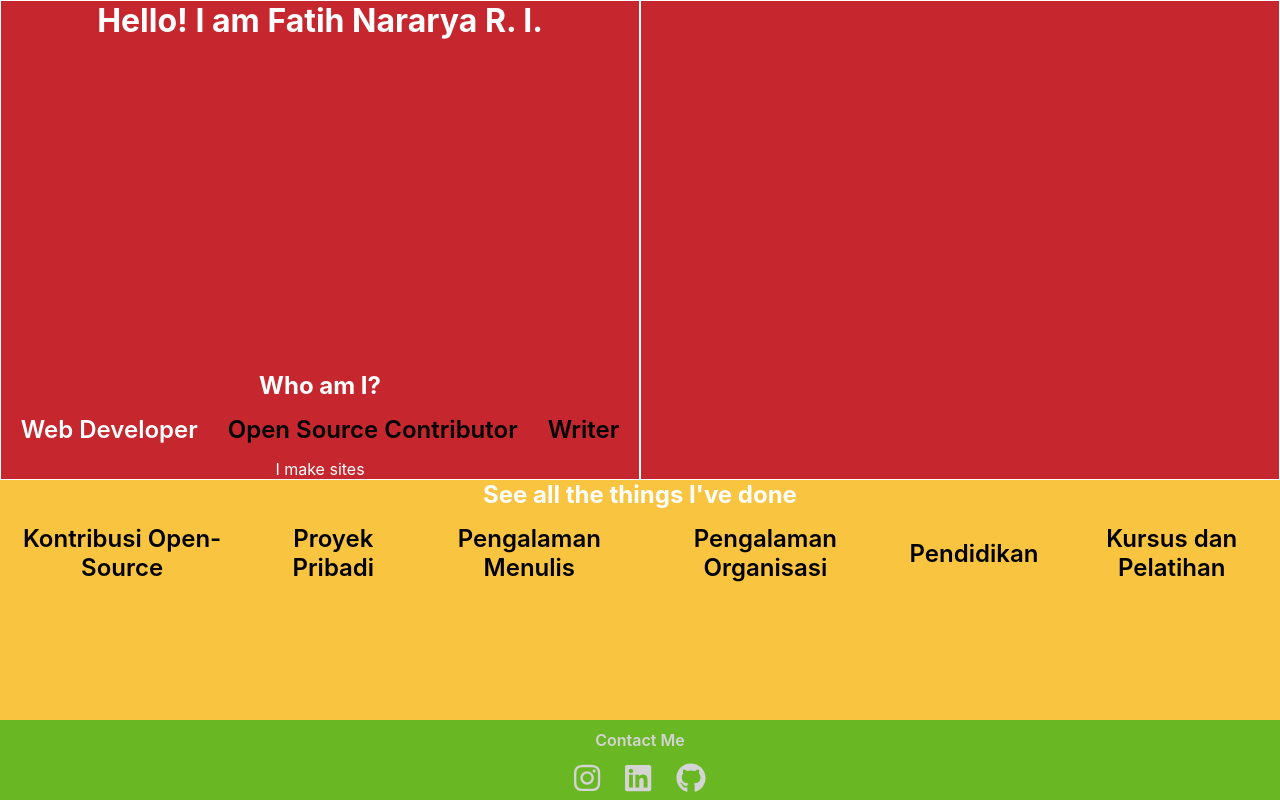
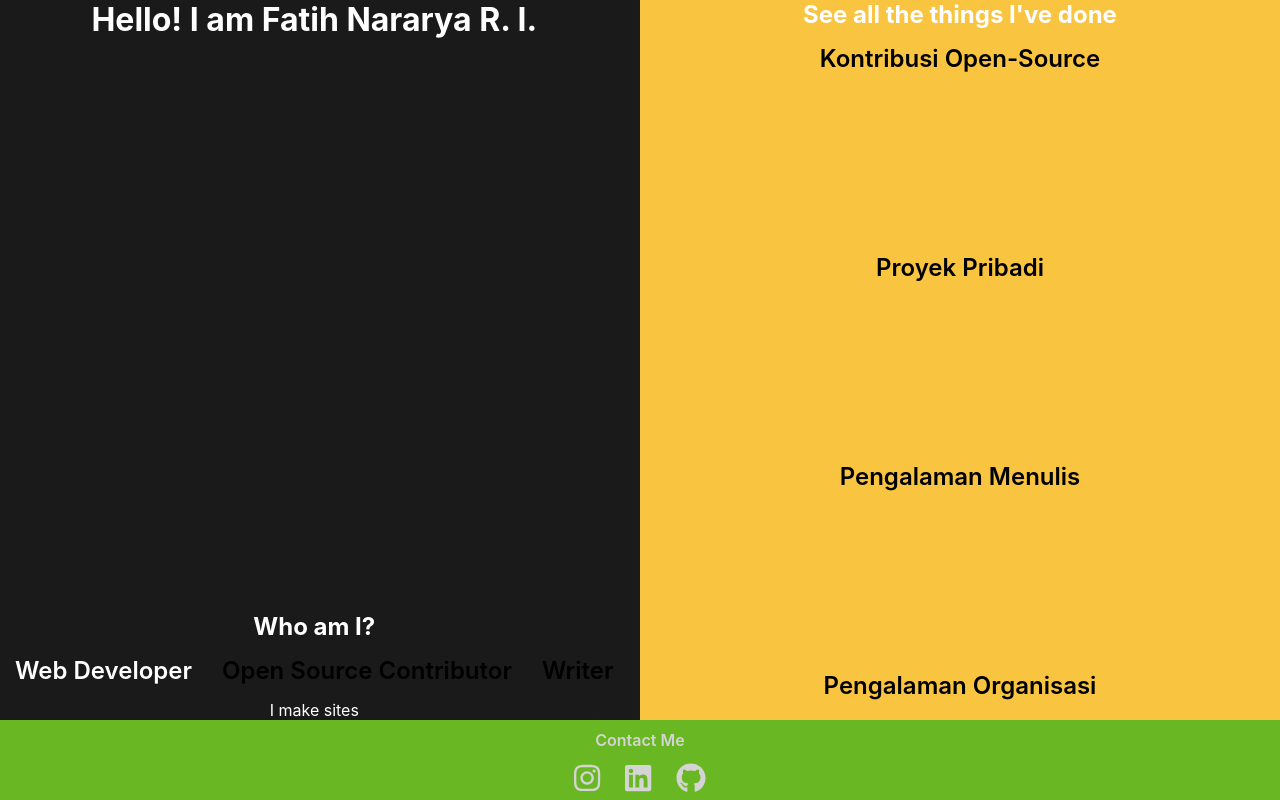
Before and after one commit to Fatih20/FatihNRI, a React (Create React App) app: page / in a window 1280 px wide. Built offline with nearby package versions, Linux system fonts and the light colour scheme.

Commit message:
Layout overhaul

```diff
--- a/src/App.js
+++ b/src/App.js
@@ -21,13 +21,26 @@ const Buffer = styled.div`
     flex-grow: 1;
 `;
 
+const First = styled.div`
+    display: flex;
+    height: 90vh;
+    width: 100%;
+
+
+    & > * {
+      width: 50%;
+    }
+`;
+
 function App() {
   return (
     <>
       <GlobalTransition />
       <Main>
-        <Profile />
-        <Body/>
+        <First>
+          <Profile />
+          <Body/>
+        </First>
         {/* <Buffer /> */}
         <Footer />
     </Main>
--- a/src/components/body/body.js
+++ b/src/components/body/body.js
@@ -14,9 +14,7 @@ const Main = styled.div`
     color: white;
     display: flex;
     flex-direction: column;
-    flex-grow: 1;
-    min-height: 30vh;
-    width: 100%;
+    overflow: auto;
 `;
 
 const Title = styled.h2`
@@ -25,8 +23,9 @@ const Title = styled.h2`
 
 const OptionContainer = styled.div`
     display: flex;
+    flex-direction: column;
     flex-wrap: nowrap;
-    gap: 10px;
+    gap: 150px;
     justify-content: center;
 `;
 
--- a/src/components/profile.js
+++ b/src/components/profile.js
@@ -7,17 +7,8 @@ import occupations from "../content/occupation";
 
 
 const Main = styled.div`
-    background-color: #c6262e;
     color: white;
     display: flex;
-    height: 60vh;
-    width: 100%;
-
-    & > * {
-        box-sizing: border-box;
-        border: solid 1px white;
-        width: 50%;
-    }
 `;
 
 const Filler = styled.div`
@@ -74,19 +65,11 @@ const Occupation = styled(VanillaButton)`
 export default function Profile (){
     const[indexOfShownOccupation, setIndexOfShownOccupation] = useState(0);
 
-    const sliderSettings = {
-        infinite : true,
-        speed : 500,
-        slidesToShow : 1,
-        slidesToScroll : 1,
-        centerMode: true,
-    }
-
     function handleOccupationClick (newIndex){
         setIndexOfShownOccupation(newIndex)
     }
 
-    function occupationMaker ({name, summary}) {
+    function occupationMaker ({name}) {
         const occupationIndex = occupations.findIndex(element => element["name"] === name)
         return (
             <Occupation onClick={() => handleOccupationClick(occupationIndex)} chosen={indexOfShownOccupation === occupationIndex ? true : false}>
```
Also changed, not shown: public/ProfilePhoto.jpg (added).
